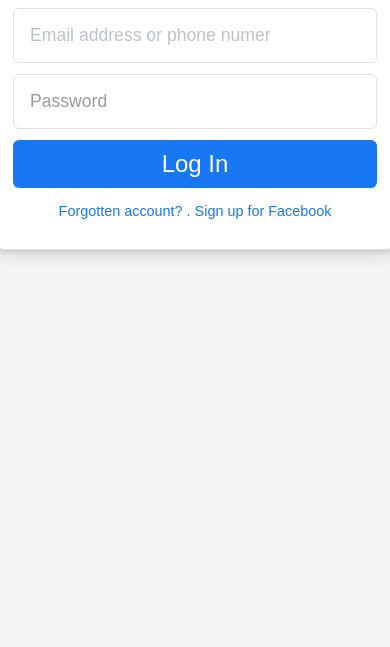
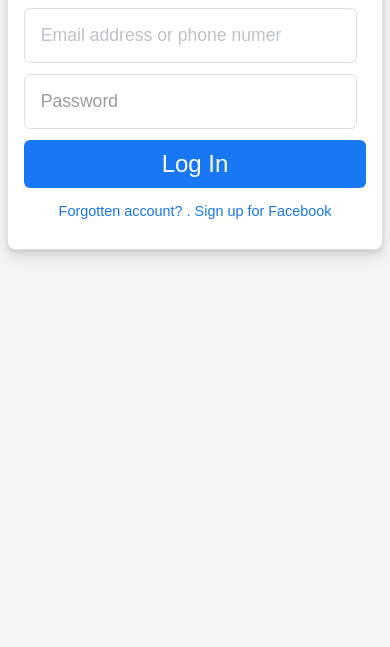
Before and after one commit to omkar787/SoPhish, a plain HTML site: page facebook/index.html in a window 390 px wide. Shown: the part 197-844 px from the top of the page. Drawn offline with Linux system fonts and the light colour scheme.

Commit message:
FaceBook Page responsiveness Completed

```diff
--- a/facebook/style.css
+++ b/facebook/style.css
@@ -86,3 +86,24 @@ body{
 .link:any-link{
     color: #1877f2;
 }
+
+
+/* Added media query for responsiveness
+of the facebook */
+
+@media (max-width:480px) {
+    /* .top-container{
+        margin-top: 30%;
+    } */
+    .top-container{
+         width: 100%;
+        /* padding-left: 15%; */
+    }
+    .flex-form{
+    width: 96%;
+    }
+    .input-box{
+        width: 80%;
+    }
+
+}
```
